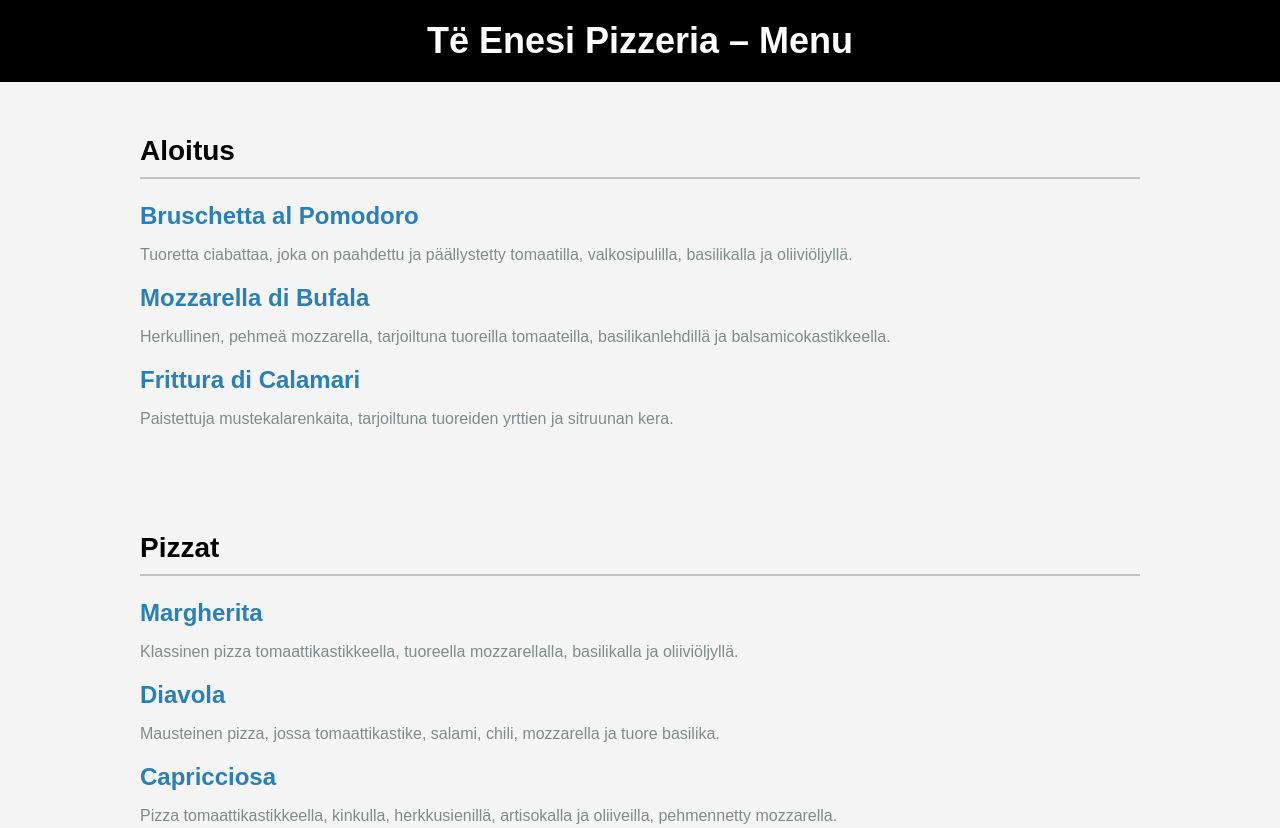
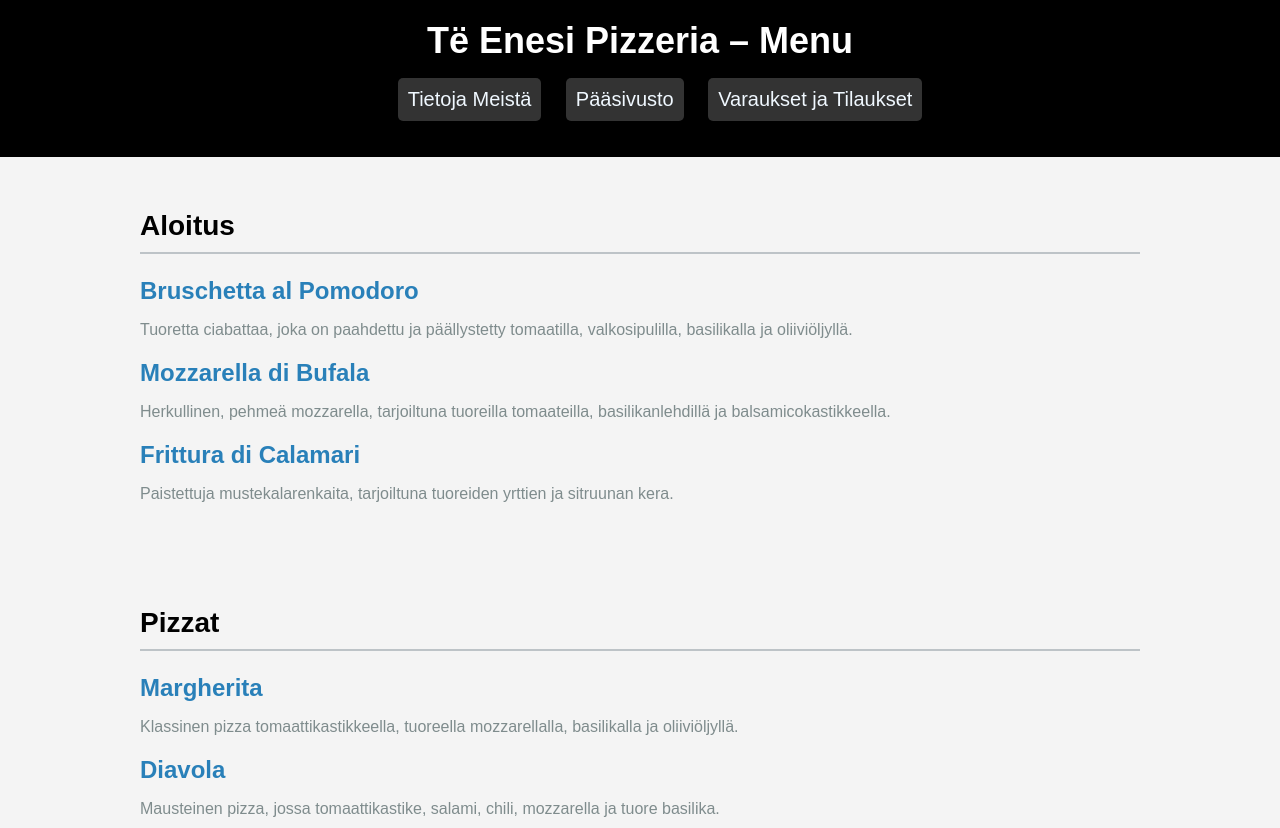
Before and after one commit to Jyrkimiettinen/Pizzeria, a plain HTML site: page Menu.html in a window 1280 px wide. Shown: the top 828 px of the page. Drawn offline with Linux system fonts and the light colour scheme.

Commit message:
Fixasin Index sivuston ongelmia
lisäsin painikeita menu sivustoon

```diff
--- a/Menu.css
+++ b/Menu.css
@@ -57,3 +57,16 @@ h2 {
     font-size: 16px;
     color: #34495E;
 }
+ul li {
+    background: #333333;
+    margin: 0 10px; /* Adjust the margin to control spacing between items */
+    padding: 10px;
+    border-radius: 5px;
+    display: inline-block; /* This makes the list items inline */
+}
+a {
+    font-style: normal;
+    font-size: 20px;
+    color: aliceblue;
+    text-decoration: none; /* Optional: Removes underline from links */
+}
--- a/Menu.html
+++ b/Menu.html
@@ -10,6 +10,11 @@
 
 <header>
     <h1>Të Enesi Pizzeria – Menu</h1>
+    <center>
+    <ul>
+        <li><a href="Meistä.html">Tietoja Meistä</strong></a></li>  <li><a href="Index.html">Pääsivusto</a></li>   <li><a href="Maksu/Varaukset.html">Varaukset ja Tilaukset</a></li>
+    </ul>
+</center>
 </header>
 
 <div class="menu-section">
--- a/Velin OF.css
+++ b/Velin OF.css
@@ -16,7 +16,7 @@ body {
 }
 header {
 
-    background-color:#333333 ;
+    background-color:#111111da ;
    color: rgb(236, 226, 226);
    padding: 10px;
 }
```
Also changed, not shown: Index.html (+2 -5 lines), Meistä.html (+1 -1 lines).
